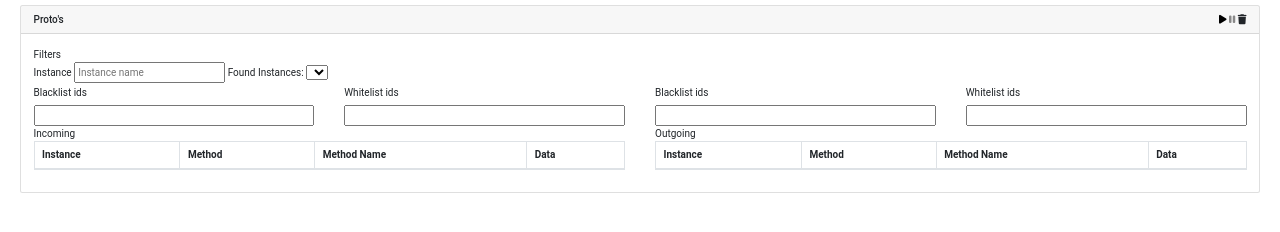
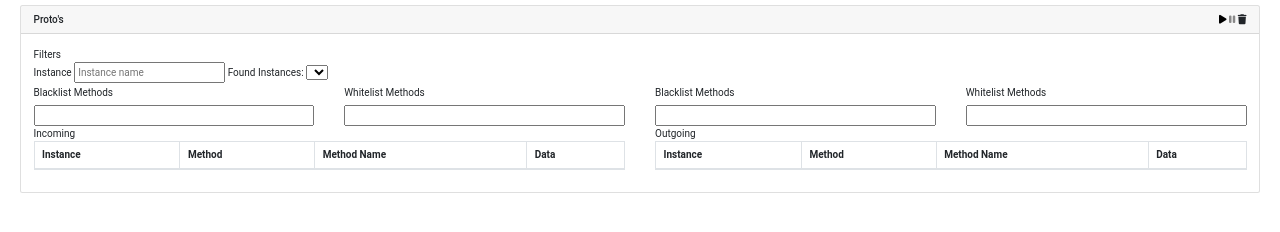
Before and after one commit to RaizeTheLimit/ProtoDecoderUI, a website: page src/views/print-protos.html in a window 1280 px wide. Drawn offline with nearby package versions, Linux system fonts and the light colour scheme; some packages are replaced by stand-ins of ours; no server answers; a script that the page names is missing.

Commit message:
ids -> methods

```diff
--- a/src/views/print-protos.html
+++ b/src/views/print-protos.html
@@ -64,7 +64,7 @@
                   <div class="row">
                     <div class="col-md-6">
                       <div>
-                        <label>Blacklist ids</label>
+                        <label>Blacklist Methods</label>
                       </div>
                       <div>
                         <input
@@ -77,7 +77,7 @@
                     </div>
                     <div class="col-md-6">
                       <div>
-                        <label>Whitelist ids</label>
+                        <label>Whitelist Methods</label>
                       </div>
                       <div>
                         <input
@@ -94,7 +94,7 @@
                   <div class="row">
                     <div class="col-md-6">
                       <div>
-                        <label>Blacklist ids</label>
+                        <label>Blacklist Methods</label>
                       </div>
                       <div>
                         <input
@@ -107,7 +107,7 @@
                     </div>
                     <div class="col-md-6">
                       <div>
-                        <label>Whitelist ids</label>
+                        <label>Whitelist Methods</label>
                       </div>
                       <div>
                         <input
```
